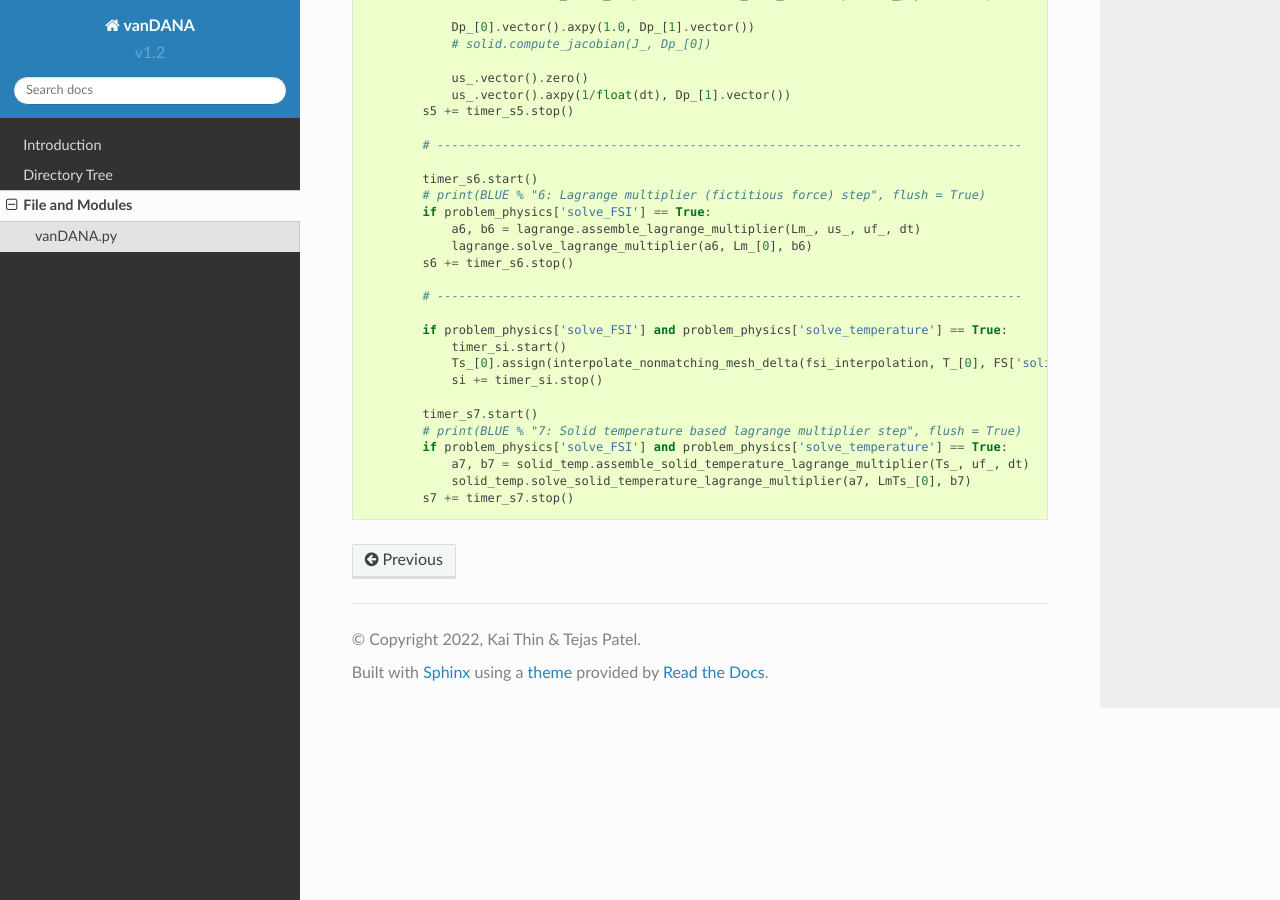
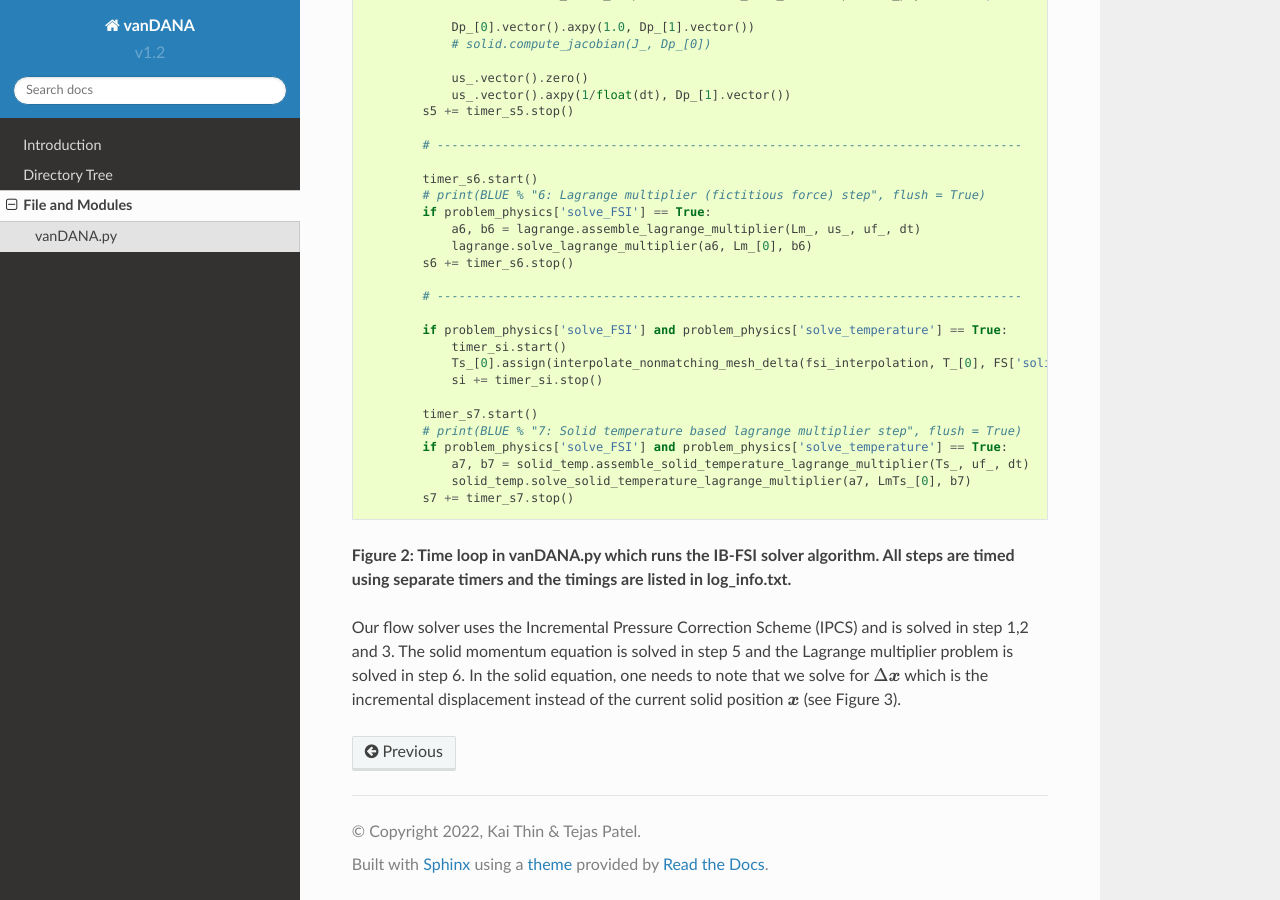
Before and after one commit to kaithin5/test, a Sphinx documentation site: the page built from docs/source/files_and_modules.rst, in a window 1280 px wide and 900 px high, scrolled down 3103 px. Built offline with Sphinx 7.4.7 and the Read the Docs theme 2.0.0, drawn with Linux system fonts in a browser that asks for light colours; pages that are not in the unit, such as notebooks, are missing from menus.

Commit message:
Update files_and_modules.rst

```diff
--- a/docs/source/files_and_modules.rst
+++ b/docs/source/files_and_modules.rst
@@ -179,3 +179,7 @@ In the above equations :math:`\langle`,\ :math:`\rangle` represents the Euclidea
                   a7, b7 = solid_temp.assemble_solid_temperature_lagrange_multiplier(Ts_, uf_, dt)
                   solid_temp.solve_solid_temperature_lagrange_multiplier(a7, LmTs_[0], b7)
               s7 += timer_s7.stop()
+
+**Figure 2: Time loop in vanDANA.py which runs the IB-FSI solver algorithm. All steps are timed using separate timers and the timings are listed in log_info.txt.**
+
+Our flow solver uses the Incremental Pressure Correction Scheme (IPCS) and is solved in step 1,2 and 3. The solid momentum equation is solved in step 5 and the Lagrange multiplier problem is solved in step 6. In the solid equation, one needs to note that we solve for :math:`\Delta \boldsymbol{x}` which is the incremental displacement instead of the current solid position :math:`\boldsymbol{x}` (see Figure 3).
```
